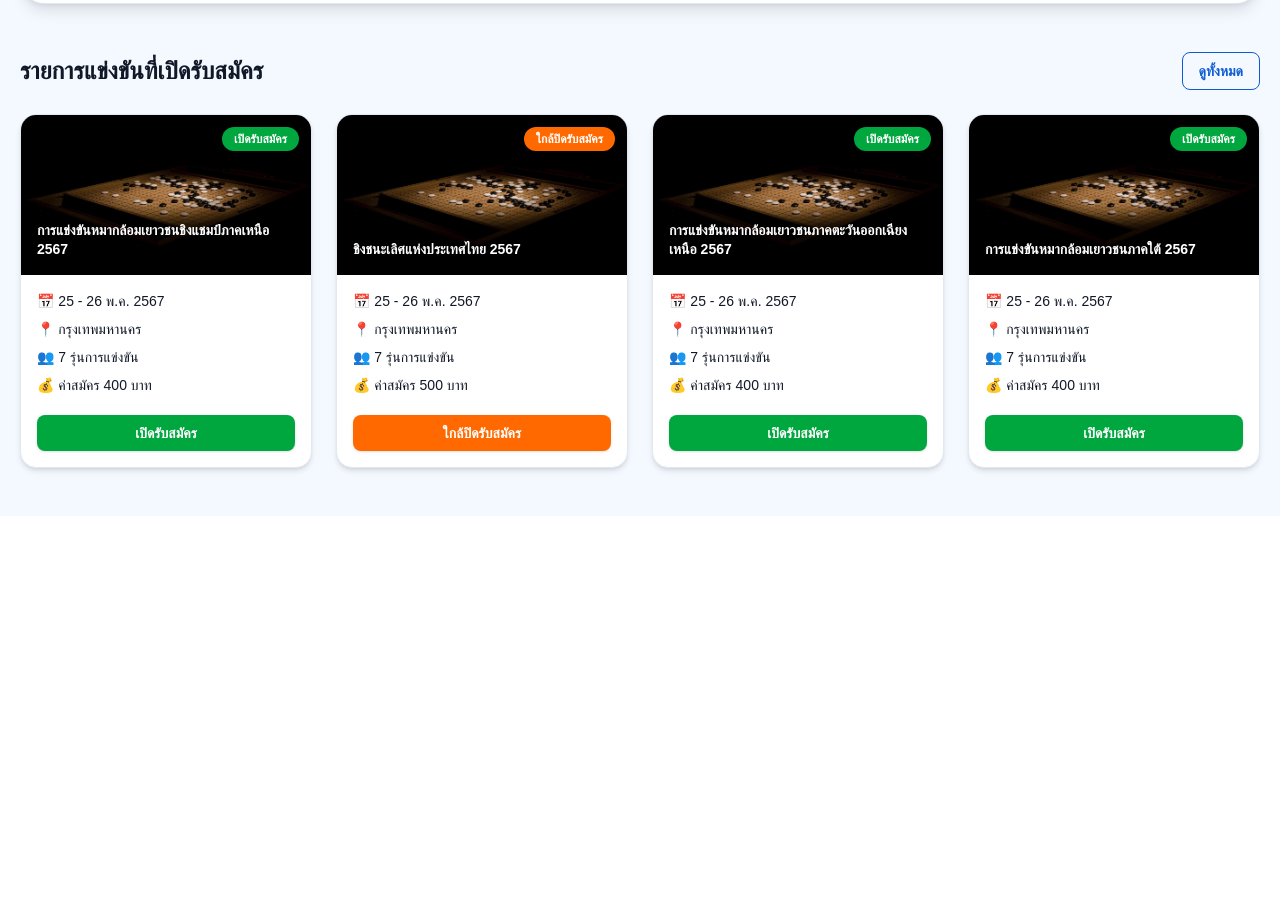
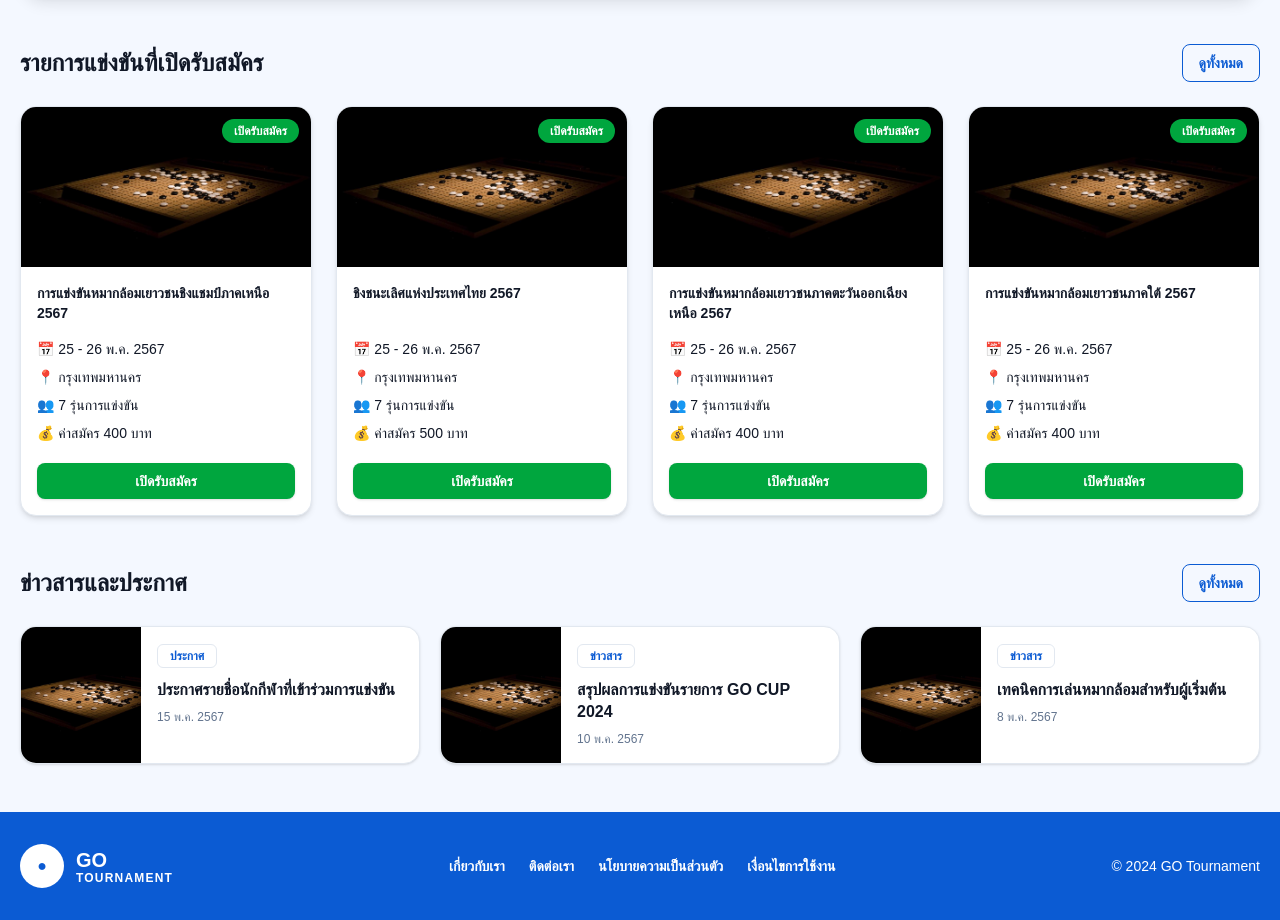
Before and after one commit to sawitree2168-sys/go-competition, a Next.js app: page / in a window 1280 px wide. Shown: the part 745-1665 px from the top of the page. Before the commit the page ends 1261 px from the top, so only its background shows below. Built offline with nearby package versions, Linux system fonts and the light colour scheme.

Commit message:
add complete homepage footer news

```diff
--- a/app/page.tsx
+++ b/app/page.tsx
@@ -9,14 +9,20 @@ export default function Home() {
 
   const events = [
     { title: "การแข่งขันหมากล้อมเยาวชนชิงแชมป์ภาคเหนือ 2567", fee: "400", status: "เปิดรับสมัคร" },
-    { title: "ชิงชนะเลิศแห่งประเทศไทย 2567", fee: "500", status: "ใกล้ปิดรับสมัคร" },
+    { title: "ชิงชนะเลิศแห่งประเทศไทย 2567", fee: "500", status: "เปิดรับสมัคร" },
     { title: "การแข่งขันหมากล้อมเยาวชนภาคตะวันออกเฉียงเหนือ 2567", fee: "400", status: "เปิดรับสมัคร" },
     { title: "การแข่งขันหมากล้อมเยาวชนภาคใต้ 2567", fee: "400", status: "เปิดรับสมัคร" },
   ];
 
+  const news = [
+    { tag: "ประกาศ", title: "ประกาศรายชื่อนักกีฬาที่เข้าร่วมการแข่งขัน", date: "15 พ.ค. 2567" },
+    { tag: "ข่าวสาร", title: "สรุปผลการแข่งขันรายการ GO CUP 2024", date: "10 พ.ค. 2567" },
+    { tag: "ข่าวสาร", title: "เทคนิคการเล่นหมากล้อมสำหรับผู้เริ่มต้น", date: "8 พ.ค. 2567" },
+  ];
+
   return (
     <main className="min-h-screen bg-[#f4f8ff] text-[#111827]">
-      <header className="sticky top-0 z-50 border-b border-slate-200 bg-white/95 backdrop-blur">
+      <header className="sticky top-0 z-50 border-b border-slate-200 bg-white">
         <div className="mx-auto flex max-w-7xl items-center justify-between px-5 py-4">
           <div className="flex items-center gap-3">
             <div className="flex h-11 w-11 items-center justify-center rounded-full bg-[#0b5bd3] text-white shadow">
@@ -30,7 +36,7 @@ export default function Home() {
             </div>
           </div>
 
-          <nav className="hidden items-center gap-6 text-sm font-bold text-[#111827] md:flex">
+          <nav className="hidden items-center gap-6 text-sm font-bold md:flex">
             <span>หน้าแรก</span>
             <span>ปฏิทินการแข่งขัน</span>
             <span>ค้นหานักกีฬา</span>
@@ -68,7 +74,7 @@ export default function Home() {
               <p>📍 ณ หอประชุมเมืองไทยรัชดาลัย กรุงเทพมหานคร</p>
             </div>
 
-            <button className="mt-6 rounded-lg bg-[#0b5bd3] px-6 py-3 font-bold text-white shadow hover:bg-blue-700">
+            <button className="mt-6 rounded-lg bg-[#0b5bd3] px-6 py-3 font-bold text-white shadow">
               ดูรายละเอียด
             </button>
           </div>
@@ -81,7 +87,7 @@ export default function Home() {
             />
             <div className="absolute inset-0 bg-gradient-to-r from-white/70 via-white/20 to-transparent" />
             <div className="absolute bottom-6 left-6 rounded-2xl bg-[#0b5bd3] px-6 py-4 text-white shadow-lg">
-              <p className="text-sm font-bold opacity-90">GO CUP 2026</p>
+              <p className="text-sm font-bold">GO CUP 2026</p>
               <p className="text-xl font-black">เงินรางวัลรวมกว่า 100,000 บาท</p>
             </div>
           </div>
@@ -89,16 +95,16 @@ export default function Home() {
       </section>
 
       <section className="mx-auto max-w-7xl px-5">
-        <div className="grid grid-cols-2 gap-4 rounded-3xl border border-slate-200 bg-white p-4 shadow-lg md:grid-cols-5">
+        <div className="-mt-2 grid grid-cols-2 gap-4 rounded-3xl border border-slate-200 bg-white p-4 shadow-lg md:grid-cols-5">
           {menuItems.map((item) => (
             <div
               key={item.title}
-              className="rounded-2xl border border-slate-200 bg-white p-5 text-center shadow-sm transition hover:-translate-y-1 hover:shadow-lg"
+              className="rounded-2xl border border-slate-200 bg-white p-5 text-center shadow-sm"
             >
               <div className="mx-auto flex h-12 w-12 items-center justify-center rounded-2xl bg-blue-50 text-3xl">
                 {item.icon}
               </div>
-              <h3 className="mt-3 font-black text-[#111827]">{item.title}</h3>
+              <h3 className="mt-3 font-black">{item.title}</h3>
               <p className="mt-1 text-xs text-slate-500">{item.desc}</p>
             </div>
           ))}
@@ -107,9 +113,7 @@ export default function Home() {
 
       <section className="mx-auto max-w-7xl px-5 py-12">
         <div className="mb-6 flex items-center justify-between">
-          <h2 className="text-2xl font-black text-[#111827]">
-            รายการแข่งขันที่เปิดรับสมัคร
-          </h2>
+          <h2 className="text-2xl font-black">รายการแข่งขันที่เปิดรับสมัคร</h2>
           <button className="rounded-lg border border-[#0b5bd3] px-4 py-2 text-sm font-bold text-[#0b5bd3]">
             ดูทั้งหมด
           </button>
@@ -119,7 +123,7 @@ export default function Home() {
           {events.map((event) => (
             <article
               key={event.title}
-              className="overflow-hidden rounded-2xl border border-slate-200 bg-white shadow-md transition hover:-translate-y-1 hover:shadow-xl"
+              className="overflow-hidden rounded-2xl border border-slate-200 bg-white shadow-md"
             >
               <div className="relative h-40 overflow-hidden">
                 <img
@@ -127,44 +131,82 @@ export default function Home() {
                   alt={event.title}
                   className="h-full w-full object-cover"
                 />
-
-                <div className="absolute inset-0 bg-gradient-to-t from-black/55 via-black/10 to-transparent" />
-
-                <div
-                  className={`absolute right-3 top-3 rounded-full px-3 py-1 text-xs font-bold text-white ${
-                    event.status === "เปิดรับสมัคร"
-                      ? "bg-green-600"
-                      : "bg-orange-500"
-                  }`}
-                >
+                <div className="absolute right-3 top-3 rounded-full bg-green-600 px-3 py-1 text-xs font-bold text-white">
                   {event.status}
                 </div>
-
-                <h3 className="absolute bottom-4 left-4 right-4 text-sm font-black leading-snug text-white">
-                  {event.title}
-                </h3>
               </div>
 
-              <div className="space-y-2 p-4 text-sm text-[#111827]">
+              <div className="space-y-2 p-4 text-sm">
+                <h3 className="min-h-[48px] font-black">{event.title}</h3>
                 <p>📅 25 - 26 พ.ค. 2567</p>
                 <p>📍 กรุงเทพมหานคร</p>
                 <p>👥 7 รุ่นการแข่งขัน</p>
                 <p>💰 ค่าสมัคร {event.fee} บาท</p>
 
-                <button
-                  className={`mt-3 w-full rounded-lg py-2 font-black text-white shadow ${
-                    event.status === "เปิดรับสมัคร"
-                      ? "bg-green-600 hover:bg-green-700"
-                      : "bg-orange-500 hover:bg-orange-600"
-                  }`}
-                >
-                  {event.status}
+                <button className="mt-3 w-full rounded-lg bg-green-600 py-2 font-black text-white shadow">
+                  เปิดรับสมัคร
                 </button>
               </div>
             </article>
           ))}
         </div>
       </section>
+
+      <section className="mx-auto max-w-7xl px-5 pb-12">
+        <div className="mb-6 flex items-center justify-between">
+          <h2 className="text-2xl font-black">ข่าวสารและประกาศ</h2>
+          <button className="rounded-lg border border-[#0b5bd3] px-4 py-2 text-sm font-bold text-[#0b5bd3]">
+            ดูทั้งหมด
+          </button>
+        </div>
+
+        <div className="grid gap-5 md:grid-cols-3">
+          {news.map((item) => (
+            <article
+              key={item.title}
+              className="grid grid-cols-[120px_1fr] overflow-hidden rounded-2xl border border-slate-200 bg-white shadow-sm"
+            >
+              <img
+                src="/go-poster.jpg"
+                alt={item.title}
+                className="h-full min-h-[120px] w-full object-cover"
+              />
+              <div className="p-4">
+                <span className="rounded-md border border-slate-200 px-3 py-1 text-xs font-bold text-[#0b5bd3]">
+                  {item.tag}
+                </span>
+                <h3 className="mt-3 font-black leading-snug">{item.title}</h3>
+                <p className="mt-2 text-xs text-slate-500">{item.date}</p>
+              </div>
+            </article>
+          ))}
+        </div>
+      </section>
+
+      <footer className="bg-[#0b5bd3] text-white">
+        <div className="mx-auto flex max-w-7xl flex-col gap-6 px-5 py-8 md:flex-row md:items-center md:justify-between">
+          <div className="flex items-center gap-3">
+            <div className="flex h-11 w-11 items-center justify-center rounded-full bg-white text-[#0b5bd3]">
+              ●
+            </div>
+            <div>
+              <div className="text-xl font-black">GO</div>
+              <div className="-mt-1 text-xs font-bold tracking-widest">
+                TOURNAMENT
+              </div>
+            </div>
+          </div>
+
+          <div className="flex flex-wrap gap-6 text-sm font-bold">
+            <span>เกี่ยวกับเรา</span>
+            <span>ติดต่อเรา</span>
+            <span>นโยบายความเป็นส่วนตัว</span>
+            <span>เงื่อนไขการใช้งาน</span>
+          </div>
+
+          <div className="text-sm">© 2024 GO Tournament</div>
+        </div>
+      </footer>
     </main>
   );
 }
```
